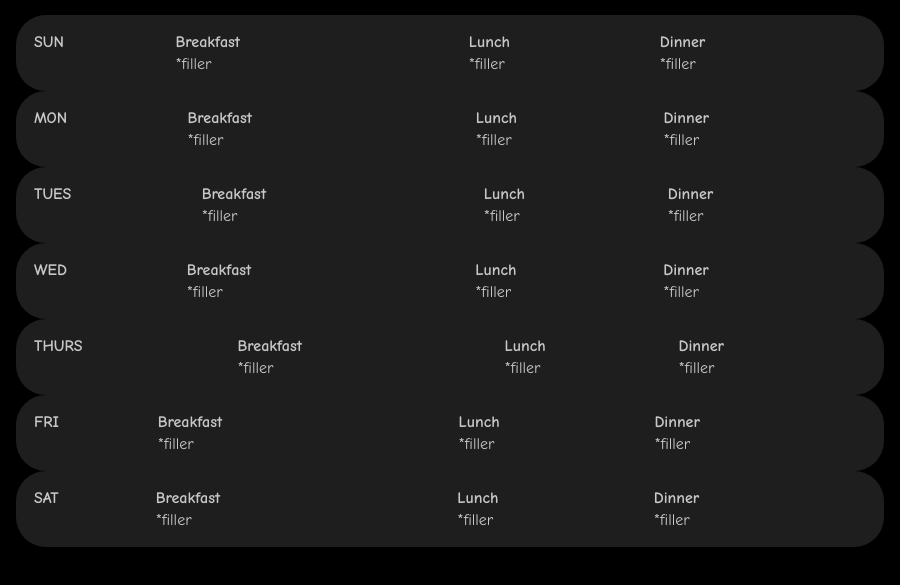
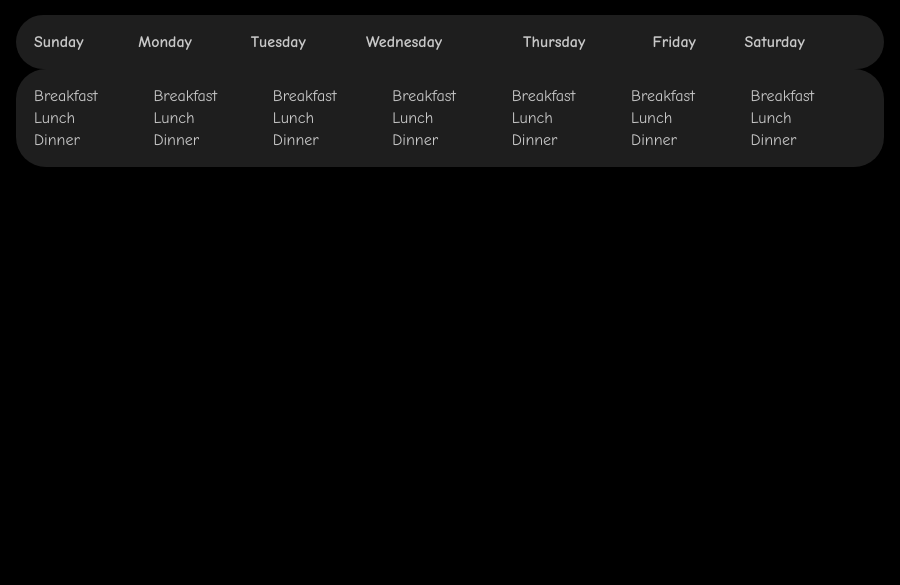
Before and after one commit to Rossback/SCRUMptious, an Electron app: page calendar.html in a window 900 px wide. Shown: the part 89-674 px from the top of the page. Drawn offline with Linux system fonts and the light colour scheme.

Commit message:
final update for push - approved by jace <3

```diff
--- a/calendar.html
+++ b/calendar.html
@@ -21,100 +21,42 @@
     <main>
         <table>
             <tr>
-                <th>SUN</th>
-                <th>Breakfast</th>
-                <th>Lunch</th>
-                <th>Dinner</th>
-            </tr>
-            <tr>
-                <td></td>
-                <td>*filler</td>
-                <td>*filler</td>
-                <td>*filler</td>
+                <th>Sunday</th>
+                <th>Monday</th>
+                <th>Tuesday</th>
+                <th>Wednesday</th>
+                <th>Thursday</th>
+                <th>Friday</th>
+                <th>Saturday</th>
             </tr>
         </table>
         <table>
             <tr>
-                <th>MON</th>
-                <th>Breakfast</th>
-                <th>Lunch</th>
-                <th>Dinner</th>
+                <td id="sun_br">Breakfast</td>
+                <td id="mon_br">Breakfast</td>
+                <td id="tue_br">Breakfast</td>
+                <td id="wed_br">Breakfast</td>
+                <td id="thu_br">Breakfast</td>
+                <td id="fri_br">Breakfast</td>
+                <td id="sat_br">Breakfast</td>
             </tr>
             <tr>
-                <td></td>
-                <td>*filler</td>
-                <td>*filler</td>
-                <td>*filler</td>
-            </tr>
-        </table>
-        <table>
-            <tr>
-                <th>TUES</th>
-                <th>Breakfast</th>
-                <th>Lunch</th>
-                <th>Dinner</th>
+                <td id="sun_lu">Lunch</td>
+                <td id="mon_lu">Lunch</td>
+                <td id="tue_lu">Lunch</td>
+                <td id="wed_lu">Lunch</td>
+                <td id="thu_lu">Lunch</td>
+                <td id="fri_lu">Lunch</td>
+                <td id="sat_lu">Lunch</td>
             </tr>
             <tr>
-                <td></td>
-                <td>*filler</td>
-                <td>*filler</td>
-                <td>*filler</td>
-            </tr>
-        </table>
-        <table>
-            <tr>
-                <th>WED</th>
-                <th>Breakfast</th>
-                <th>Lunch</th>
-                <th>Dinner</th>
-            </tr>
-            <tr>
-                <td></td>
-                <td>*filler</td>
-                <td>*filler</td>
-                <td>*filler</td>
-            </tr>
-        </table>
-        <table>
-            <tr>
-                <th>THURS</th>
-                <th>Breakfast</th>
-                <th>Lunch</th>
-                <th>Dinner</th>
-            </tr>
-            <tr>
-                <td></td>
-                <td>*filler</td>
-                <td>*filler</td>
-                <td>*filler</td>
-            </tr>
-        </table>
-        <table>
-            <tr>
-                <th>FRI</th>
-                <th>Breakfast</th>
-                <th>Lunch</th>
-                <th>Dinner</th>
-            </tr>
-            <tr>
-                <td></td>
-                <td>*filler</td>
-                <td>*filler</td>
-                <td>*filler</td>
-            </tr>
-        </table>
-        <table>
-            <tr>
-                <th>SAT</th>
-                <th>Breakfast</th>
-                <th>Lunch</th>
-                <th>Dinner</th>
-            </tr>
-            <tr>
-                <td></td>
-                <td>*filler</td>
-                <td>*filler</td>
-                <td>*filler</td>
+                <td id="sun_di">Dinner</td>
+                <td id="mon_di">Dinner</td>
+                <td id="tue_di">Dinner</td>
+                <td id="wed_di">Dinner</td>
+                <td id="thu_di">Dinner</td>
+                <td id="fri_di">Dinner</td>
+                <td id="sat_di">Dinner</td>
             </tr>
         </table>
     </main>
```
